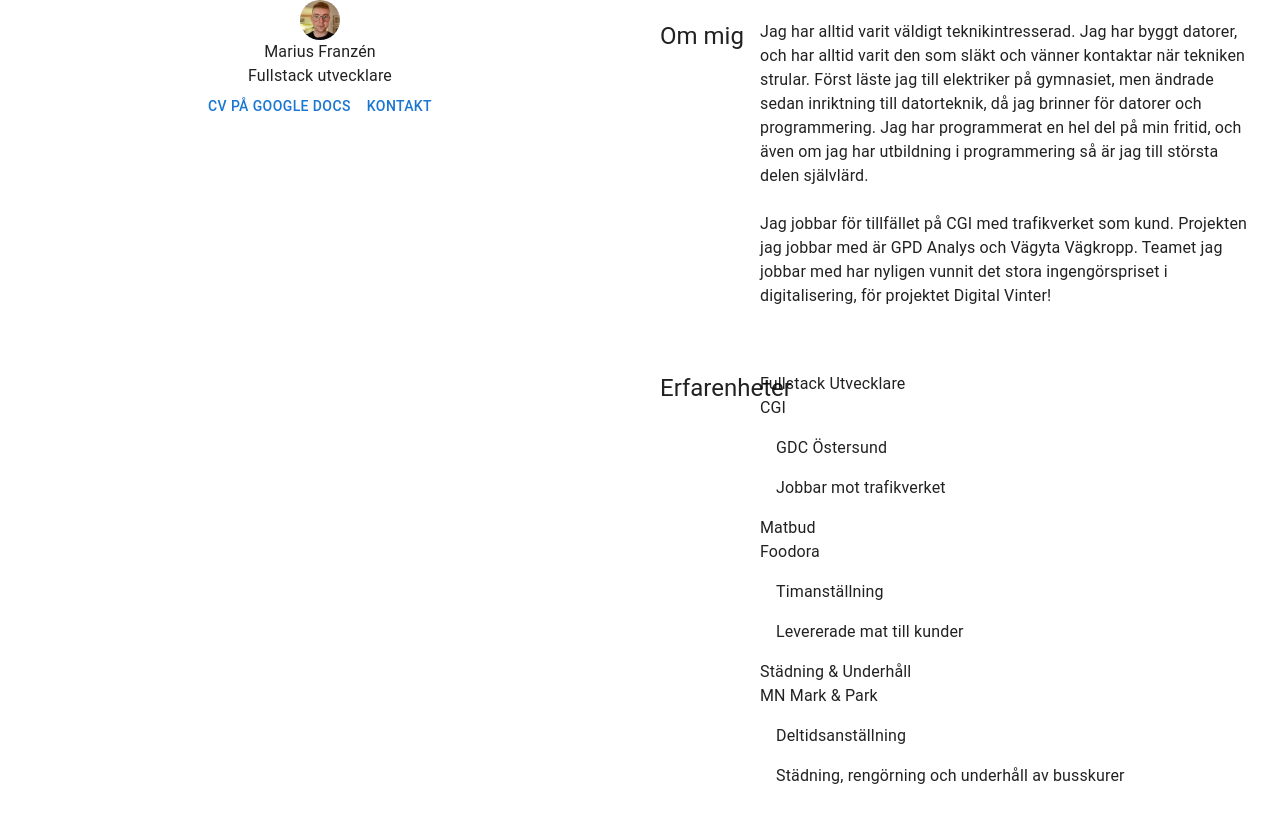
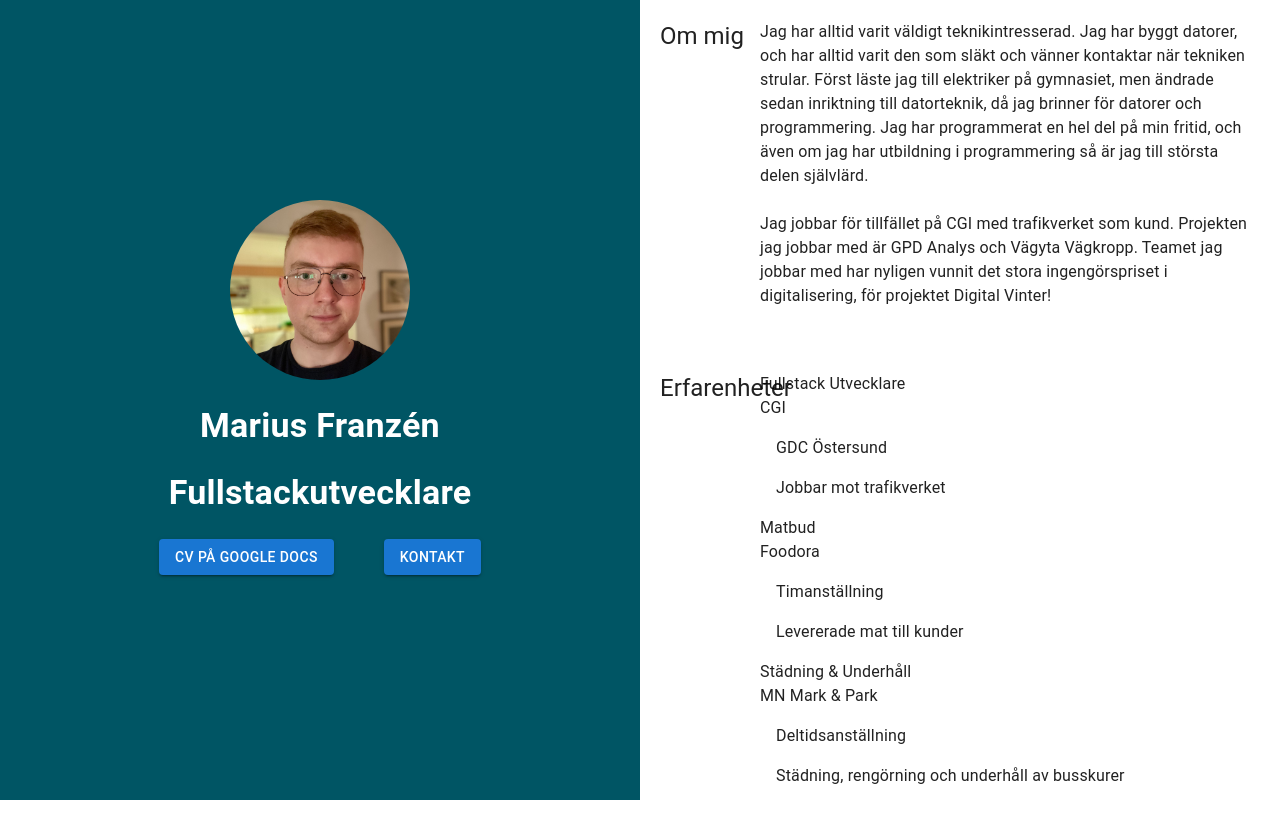
Before and after one commit to mariusfranzen/mariusfranzen.github.io, a React (Create React App) app: page / in a window 1280 px wide. Built offline with nearby package versions, Linux system fonts and the light colour scheme.

Commit message:
styled profile

```diff
--- a/src/App.tsx
+++ b/src/App.tsx
@@ -10,7 +10,7 @@ interface Props {
 
 function App({ }: Props): ReactElement {
 	return (
-		<Grid container direction="row" justifyContent="space-between" alignItems="stretch">
+		<Grid container direction="row" alignItems="stretch">
 			<Grid item xs={6}>
 				<Profile />
 			</Grid>
--- a/src/components/profile/Profile.tsx
+++ b/src/components/profile/Profile.tsx
@@ -1,4 +1,5 @@
 import { Avatar, Button, Grid, Link, Typography } from '@material-ui/core';
+import { makeStyles } from '@material-ui/styles';
 import React, { ReactElement } from 'react';
 import sources from '../../sources';
 
@@ -6,22 +7,46 @@ interface Props {
 
 }
 
+const useStyles = makeStyles((theme) => ({
+    root: {
+        backgroundColor: "#005564",
+        height: "100vh",
+        display: "flex",
+        flexDirection: "column",
+        justifyContent: "space-around"
+    },
+    avatar: {
+        height: "180px",
+        width: "180px"
+    },
+    text: {
+        color: "white",
+        fontWeight: "bold",
+        marginTop: "25px"
+    },
+    button: {
+        margin: "25px"
+    }
+}))
+
 function Profile({ }: Props): ReactElement {
+    const classes = useStyles();
+
     return (
-        <div>
-            <Grid container direction="column" justifyContent="center" alignItems="center">
+        <div className={classes.root}>
+            <Grid container direction="column" alignItems="center">
                 <Grid item>
-                    <Avatar alt="Marius Franzén" src={sources.profile.avatar} />
+                    <Avatar className={classes.avatar} alt="Marius Franzén" src={sources.profile.avatar} />
                 </Grid>
                 <Grid item>
-                    <Typography>{sources.profile.name}</Typography>
+                    <Typography variant="h4" className={classes.text}>{sources.profile.name}</Typography>
                 </Grid>
                 <Grid item>
-                    <Typography>{sources.profile.title}</Typography>
+                    <Typography variant="h4" className={classes.text}>{sources.profile.title}</Typography>
                 </Grid>
                 <Grid item>
                     {sources.profile.buttons.map((button) => (
-                        <Button component={Link} href={button.link} >{button.label}</Button>
+                        <Button component={Link} href={button.link} variant="contained" className={classes.button}>{button.label}</Button>
                     ))}
                 </Grid>
             </Grid>
--- a/src/sources.ts
+++ b/src/sources.ts
@@ -3,7 +3,7 @@ import avatar from './images/IMG_1253.jpg'
 export default {
     profile: {
         name: "Marius Franzén",
-        title: "Fullstack utvecklare",
+        title: "Fullstackutvecklare",
         workplace: "CGI",
         avatar: avatar,
         buttons: [
```
